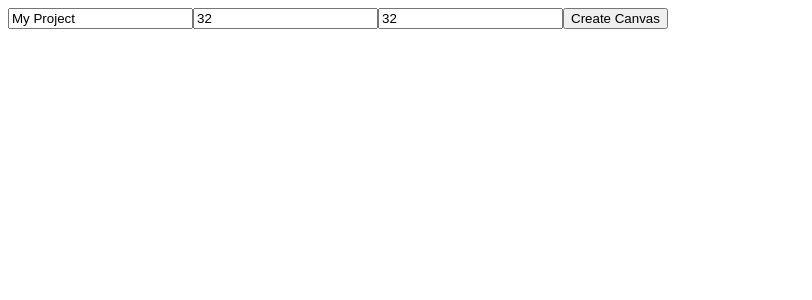
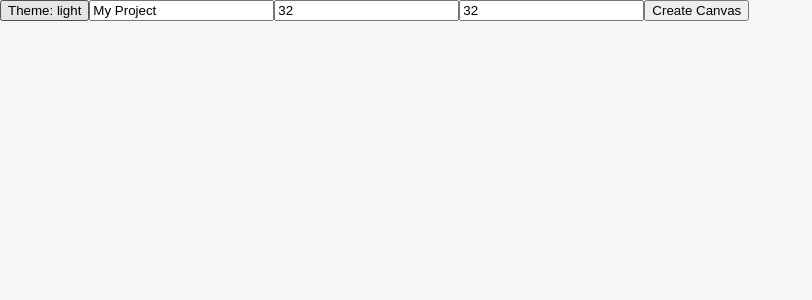
Before and after one commit to EddyMontenegro77/PixelArtStudio, an Angular app in the folder pixel-art-studio/: page / in a window 1280 px wide. Shown: the top 300 px of the page, without its empty margins (0-812 px from the left). Built offline with nearby package versions, Linux system fonts and the light colour scheme.

Commit message:
themes and project bar layout

```diff
--- /dev/null
+++ b/pixel-art-studio/src/app/components/projectbar/palettes/palettes.html
@@ -0,0 +1 @@
+<p>palettes works!</p>
--- a/pixel-art-studio/src/app/components/projectbar/projectbar.html
+++ b/pixel-art-studio/src/app/components/projectbar/projectbar.html
@@ -1 +1,4 @@
-<p>projectbar works!</p>
+<div class="projectbar-container">
+  <app-layers class="layers-container"></app-layers>
+  <app-palettes class="palettes-container"></app-palettes>
+</div>
--- a/pixel-art-studio/src/app/components/projectbar/projectbar.scss
+++ b/pixel-art-studio/src/app/components/projectbar/projectbar.scss
@@ -0,0 +1,5 @@
+.projectbar-container {
+  display: flex;
+  flex-flow: column nowrap;
+  justify-items: center;
+}
--- a/pixel-art-studio/src/app/pages/editor/editor.html
+++ b/pixel-art-studio/src/app/pages/editor/editor.html
@@ -1,5 +1,6 @@
 @if (!isInitialized) {
   <div class="initialization-panel">
+    <button class="theme-toggle" (click)="toggleTheme()">Theme: {{ currentTheme }}</button>
     <input type="text" [(ngModel)]="projectName" placeholder="Project name" minlength="1" />
     <input type="number" [(ngModel)]="width" placeholder="Width" min="1" />
     <input type="number" [(ngModel)]="height" placeholder="Height" min="1" />
@@ -7,6 +8,7 @@
   </div>
 } @else {
   <div class="editor-container">
+    <button class="theme-toggle" (click)="toggleTheme()">Theme: {{ currentTheme }}</button>
     <app-settingsbar class="settings-bar"></app-settingsbar>
     <div class="edition-panel-container">
       <app-toolbar class="toolbar"></app-toolbar>
--- a/pixel-art-studio/src/app/pages/editor/editor.scss
+++ b/pixel-art-studio/src/app/pages/editor/editor.scss
@@ -1,6 +1,11 @@
 .editor-container {
   display: flex;
   flex-flow: column nowrap;
+  gap: 0.5rem;
+
+  .theme-toggle {
+    align-self: flex-start;
+  }
 
   .settings-bar {
     justify-self: flex-start;
@@ -35,3 +40,9 @@
     justify-self: flex-end;
   }
 }
+
+.initialization-panel {
+  .theme-toggle {
+    margin-bottom: 0.5rem;
+  }
+}
--- a/pixel-art-studio/src/app/pages/editor/editor.ts
+++ b/pixel-art-studio/src/app/pages/editor/editor.ts
@@ -7,6 +7,7 @@ import { Toolbar } from '../../components/toolbar/toolbar';
 import { Projectbar } from '../../components/projectbar/projectbar';
 import { Settingsbar } from '../../components/settingsbar/settingsbar';
 import { Framesbar } from '../../components/framesbar/framesbar';
+import { ThemeService } from '../../services/theme.service';
 
 @Component({
   selector: 'app-editor',
@@ -19,11 +20,15 @@ export class Editor {
   width: number = 32;
   height: number = 32;
   isInitialized: boolean = false;
+  currentTheme: 'light' | 'dark';
 
   constructor(
     private projectService: ProjectService,
     private toolManagerService: ToolManagerService,
-  ) {}
+    private themeService: ThemeService,
+  ) {
+    this.currentTheme = this.themeService.getTheme();
+  }
 
   initializeCanvas(): void {
     if (this.width > 0 && this.height > 0 && this.projectName.length > 0) {
@@ -48,4 +53,8 @@ export class Editor {
       this.toolManagerService.handleRedo();
     }
   }
+
+  toggleTheme(): void {
+    this.currentTheme = this.themeService.toggleTheme();
+  }
 }
--- /dev/null
+++ b/pixel-art-studio/src/app/services/theme.service.ts
@@ -0,0 +1,37 @@
+import { Injectable, signal } from '@angular/core';
+
+export type Theme = 'light' | 'dark';
+
+@Injectable({
+  providedIn: 'root',
+})
+export class ThemeService {
+  private readonly storageKey = 'pixel-art-studio-theme';
+  private readonly themeSignal = signal<Theme>('light');
+
+  constructor() {
+    const saved = this.readStoredTheme();
+    this.applyTheme(saved);
+  }
+
+  getTheme(): Theme {
+    return this.themeSignal();
+  }
+
+  toggleTheme(): Theme {
+    const next = this.themeSignal() === 'light' ? 'dark' : 'light';
+    this.applyTheme(next);
+    return next;
+  }
+
+  private applyTheme(theme: Theme): void {
+    this.themeSignal.set(theme);
+    document.body.setAttribute('data-theme', theme);
+    localStorage.setItem(this.storageKey, theme);
+  }
+
+  private readStoredTheme(): Theme {
+    const value = localStorage.getItem(this.storageKey);
+    return value === 'dark' ? 'dark' : 'light';
+  }
+}
--- a/pixel-art-studio/src/styles.scss
+++ b/pixel-art-studio/src/styles.scss
@@ -1,10 +1,16 @@
 :root {
-  margin: 0;
-  padding: 0;
   --bg: #f6f6f6;
   --panel: #ffffff;
   --text: #111111;
   --accent: #ff5c5c;
+}
+
+html,
+body {
+  margin: 0;
+  padding: 0;
+  background: var(--bg);
+  color: var(--text);
 }
 
 [data-theme='dark'] {
```
Also changed, not shown: pixel-art-studio/src/app/components/projectbar/palettes/palettes.ts (added, +11 -0 lines), pixel-art-studio/src/app/components/projectbar/projectbar.ts (+4 -4 lines), pixel-art-studio/src/app/components/projectbar/palettes/palettes.scss (added), 1 other file (tests, documents, lock files or other folders).
